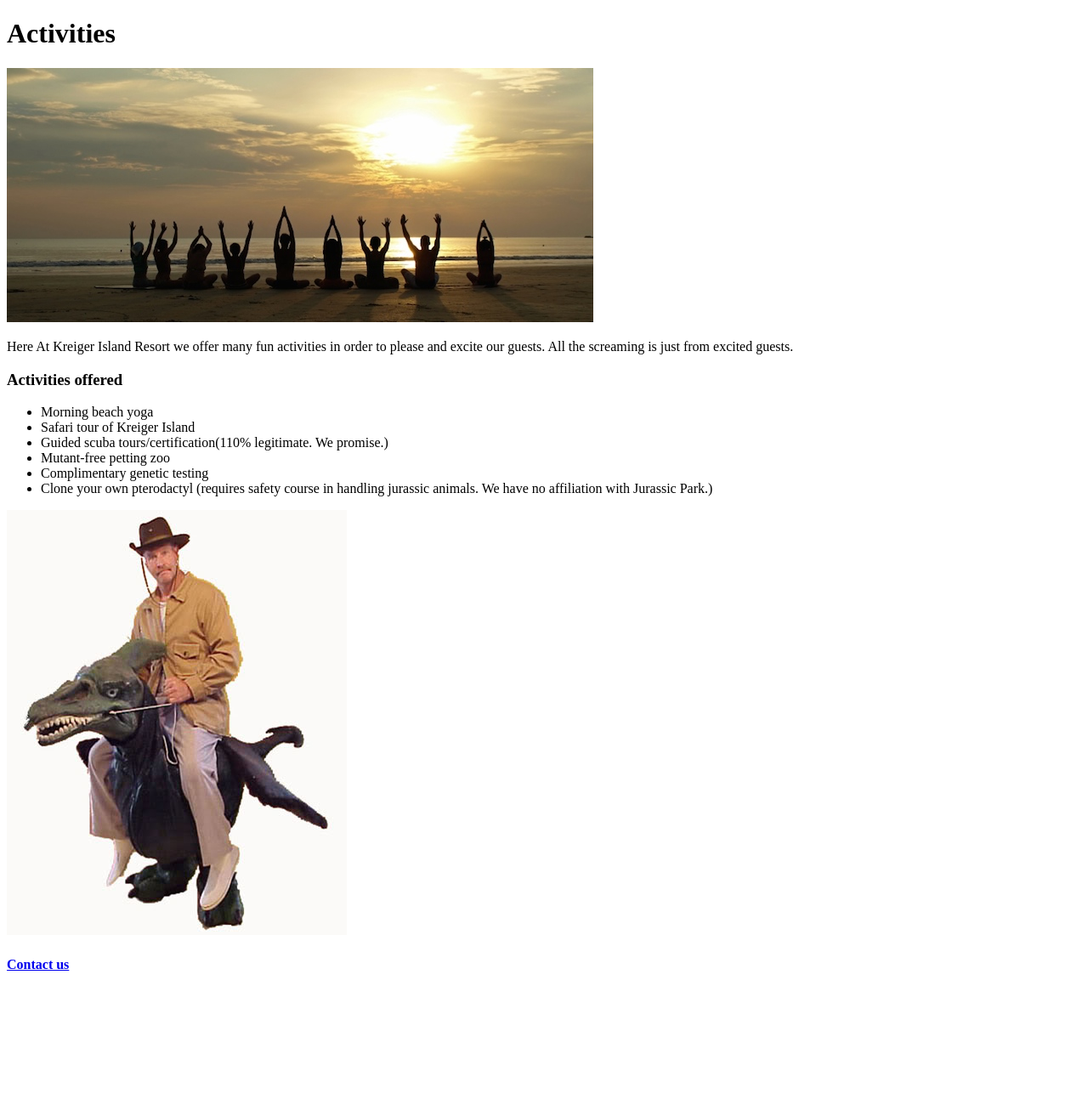
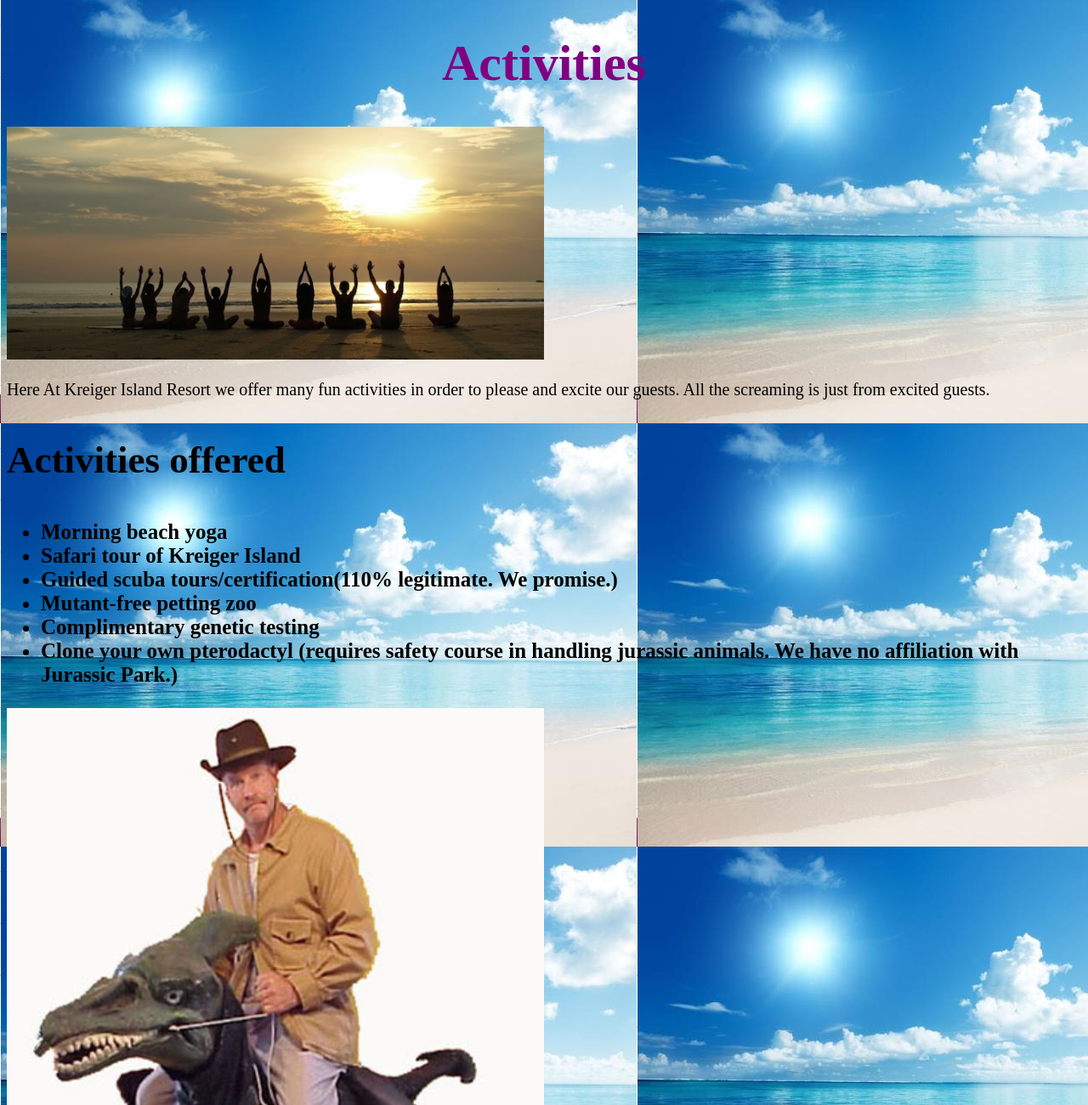
Before and after one commit to kietduong/resort, a plain HTML site: page activities.html in a window 1280 px wide. Shown: the top 1300 px of the page at 85% size. Before the commit the page ends 1165 px from the top, so only its background shows below. Drawn offline with Linux system fonts and the light colour scheme.

Commit message:
Add styles

```diff
--- a/activities.html
+++ b/activities.html
@@ -2,11 +2,11 @@
 <html>
   <head>
     <title>Activities</title>
-
+    <link href="css/styles.css" rel="stylesheet" type"text/css">
   </head>
   <body>
     <h1>Activities</h1>
-    <img src="img/yoga.jpeg" alt="A photo of people doing yoga on the beach.">
+    <img src="img/yoga.jpeg" alt="A photo of people doing yoga on the beach." width="50%">
     <p>Here At Kreiger Island Resort we offer many fun activities in order to please and excite our guests. All the screaming is just from excited guests. </p>
     <h3>Activities offered</h3>
     <ul>
@@ -17,7 +17,7 @@
       <li>Complimentary genetic testing</li>
       <li>Clone your own pterodactyl (requires safety course in handling jurassic animals. We have no affiliation with Jurassic Park.)
     </ul>
-      <img src="img/manonpterodactyl.jpg" alt="A photo of a man on a Pterodactyl.">
+      <img src="img/manonpterodactyl.jpg" alt="A photo of a man on a Pterodactyl." width="50%">
 <h4><a href="contact.html">Contact us</a></h4>
 
   </body>
--- /dev/null
+++ b/css/styles.css
@@ -0,0 +1,44 @@
+body { background-image: url(../img/beachback.jpg);
+
+
+}
+
+h1 { color:purple;
+    font-size:60px;
+    text-align:center;
+
+
+}
+
+h2 { text-align:center;
+    color:gold;
+
+
+}
+
+h3 { font-size:45px;
+
+
+}
+
+h4 { color:purple;
+    font-size:40px;
+    text-align:center;
+
+
+}
+
+p { font-size:20px;
+
+
+}
+
+li {
+
+
+}
+
+ul { font-size:25px;
+  font-weight:bold;
+
+}
```
Also changed, not shown: accomodations.html (+2 -2 lines), contact.html (+1 -0 lines), gallery.html (+7 -7 lines), index.html (+1 -1 lines), travel.html (+1 -1 lines), img/beachback.jpg (added).
